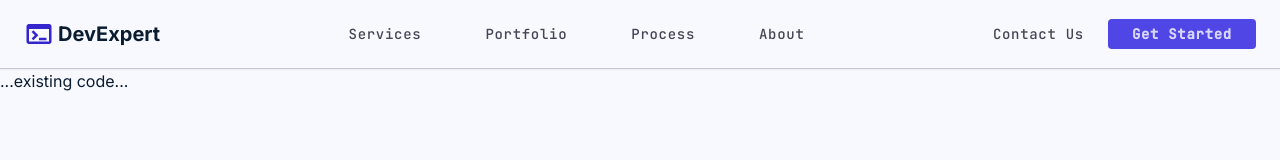
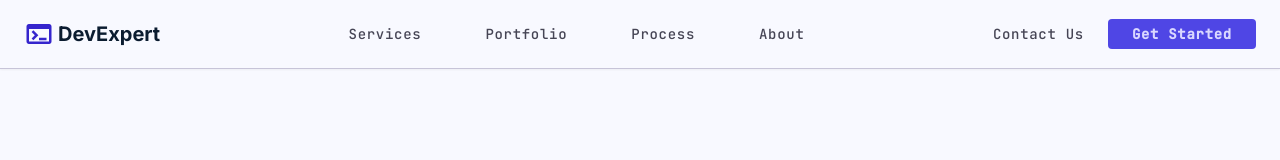
Before and after one commit to ZAFIRKHAN824/Software-house-portfolio, a plain HTML site: page index.html in a window 1280 px wide. Drawn offline with nearby package versions, Linux system fonts and the light colour scheme.

Commit message:
refactor: remove unused code from index.html

```diff
--- a/index.html
+++ b/index.html
@@ -285,6 +285,5 @@
       </div>
     </nav>
     <!-- Hero Section -->
-    ...existing code...
   </body>
 </html>
```
